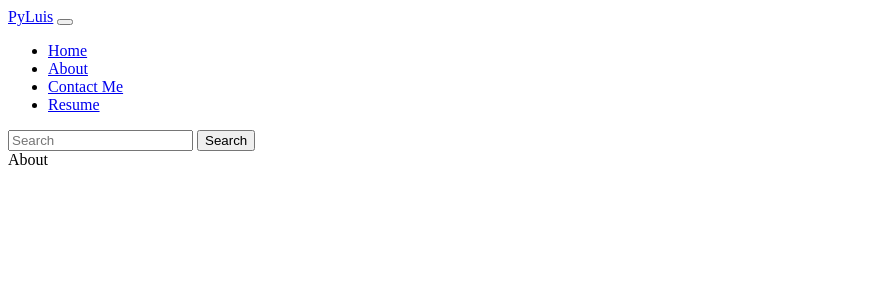
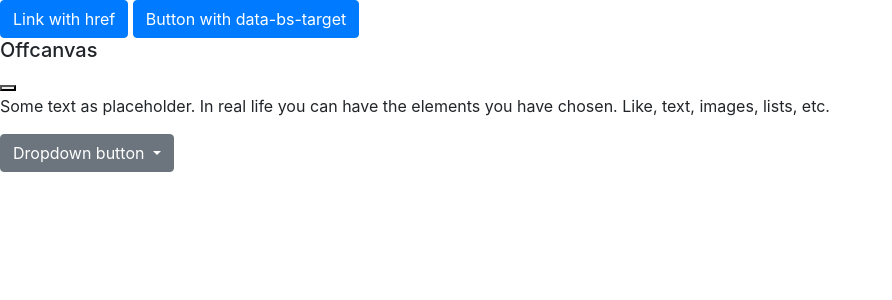
Before and after one commit to pyluis/WebApp, a Flask app: page /about/ in a window 1280 px wide. Shown: the top 300 px of the page, without its empty margins (0-892 px from the left). Run offline with Flask 2, Linux system fonts and the light colour scheme; some libraries are stand-ins or nearby versions.

Commit message:
Updating Files

```diff
--- a/app.py
+++ b/app.py
@@ -21,4 +21,4 @@ def resume():
     return render_template('resume.html')
 
 if __name__ == "__main__":
-    app.run(threaded=True, port=5000)
+    app.run(threaded=True, port=5000, debug=True)
--- a/templates/base.html
+++ b/templates/base.html
@@ -1,31 +1,29 @@
 <!DOCTYPE html>
 <html>
 <head>
-<link rel='stylesheet' href={{ url_for('static', filename='css\bootstrap.min.css')}}>
-<script src={{ url_for('static', filename='js\bootstrap.min.js')}}></script>
-<script src={{ url_for('static', filename='jquery-3.6.0.min.js')}}></script>
+  <link rel='stylesheet' href='https://stackpath.bootstrapcdn.com/bootstrap/4.3.1/css/bootstrap.min.css' integrity='sha384-ggOyR0iXCbMQv3Xipma34MD+dH/1fQ784/j6cY/iJTQUOhcWr7x9JvoRxT2MZw1T' crossorigin='anonymous'>
 </head>
-<body class='body'>
-<!--     <div class='header row'>
-        <div class='column side left-bold'>
-         <a title='PyLuis Home' href={{ url_for('.index')}}><img src={{ url_for('static', filename='Icon.png') }} alt='PyLuis Home' height='100%' width='50%'></a>
+<body>
+  <a class="btn btn-primary" data-bs-toggle="offcanvas" href="#offcanvasExample" role="button" aria-controls="offcanvasExample">
+    Link with href
+  </a>
+  <button class="btn btn-primary" type="button" data-bs-toggle="offcanvas" data-bs-target="#offcanvasExample" aria-controls="offcanvasExample">
+    Button with data-bs-target
+  </button>
+  <div class="offcanvas offcanvas-start" tabindex="-1" id="offcanvasExample" aria-labelledby="offcanvasExampleLabel">
+    <div class="offcanvas-header">
+      <h5 class="offcanvas-title" id="offcanvasExampleLabel">Offcanvas</h5>
+      <button type="button" class="btn-close text-reset" data-bs-dismiss="offcanvas" aria-label="Close"></button>
     </div>
-
-        <div class='column middle'>
-            <h1 class='center-align'>Pyluis</h1>
+    <div class="offcanvas-body">
+      <div>
+        Some text as placeholder. In real life you can have the elements you have chosen. Like, text, images, lists, etc.
       </div>
-
-        <div class='column side'>
-          <h2 >Side</h2>
-        </div>
-    </div> -->
-<nav class='navbar navbar-expand-lg navbar-light bg-dark'>
-  <a class="navbar-brand" href="\">PyLuis</a>
-  <button class="navbar-toggler" type="button" data-toggle="collapse" data-target="#navbarSupportedContent" aria-controls="navbarSupportedContent" aria-expanded="false" aria-label="Toggle navigation">
-    <span class="navbar-toggler-icon"></span>
+      <div class="dropdown mt-3">
+        <button class="btn btn-secondary dropdown-toggle" type="button" id="dropdownMenuButton" data-bs-toggle="dropdown">
+          Dropdown button
         </button>
-  <div class="collapse navbar-collapse" id="navbarSupportedContent">
-    <ul class="navbar-nav mr-auto">
+        <ul class="dropdown-menu" aria-labelledby="dropdownMenuButton">
           {% set navbar_menus = [('/', 'home', 'Home'),
         ('/about', 'about', 'About'),
         ('/contact','contact', 'Contact Me'),
@@ -33,19 +31,16 @@
         %}
         {%set active_page = active_page|default('home') -%}
         {% for href, id, caption in navbar_menus%}
-    <li {% if id== active_page %} class='nav-item active' {%endif%} >
-    <a class="nav-link" href='{{ href }}'>{{ caption }}</a>
+        <li class='nav-item {% if id== active_page %} bg-primary text-white {%endif%} '  >
+        <a class='nav-link' href='{{ href }}'>{{ caption }}</a>
         </li>
         {%endfor%}
+        </ul>
       </div>
-</ul>
-    <form class="form-inline my-2 my-lg-0">
-      <input class="form-control mr-sm-2" type="search" placeholder="Search" aria-label="Search">
-      <button class="btn btn-outline-success my-2 my-sm-0" type="submit">Search</button>
-    </form>
-</nav>
-<div>
-  {%block body%}{%endblock%}
     </div>
+  </div>
+    <script src='https://code.jquery.com/jquery-3.3.1.slim.min.js' integrity='sha384-q8i/X+965DzO0rT7abK41JStQIAqVgRVzpbzo5smXKp4YfRvH+8abtTE1Pi6jizo' crossorigin='anonymous'></script>
+    <script src='https://cdnjs.cloudflare.com/ajax/libs/popper.js/1.14.7/umd/popper.min.js' integrity='sha384-UO2eT0CpHqdSJQ6hJty5KVphtPhzWj9WO1clHTMGa3JDZwrnQq4sF86dIHNDz0W1' crossorigin='anonymous'></script>
+    <script src='https://stackpath.bootstrapcdn.com/bootstrap/4.3.1/js/bootstrap.min.js' integrity='sha384-JjSmVgyd0p3pXB1rRibZUAYoIIy6OrQ6VrjIEaFf/nJGzIxFDsf4x0xIM+B07jRM' crossorigin='anonymous'></script>
 </body>
 </html>
```
Also changed, not shown: templates/navbar.html (added, +26 -0 lines). Lines whose indentation alone changed are shown as unchanged.
